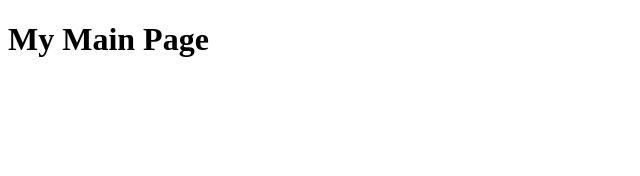
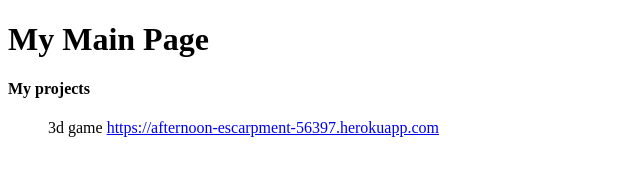
Before and after one commit to cailean-d/cailean-d.github.io, a plain HTML site: page index.html in a window 1280 px wide. Shown: the whole page, without its empty margins (0-640 px from the left). Drawn offline with Linux system fonts and the light colour scheme.

Commit message:
made some changes

```diff
--- a/index.html
+++ b/index.html
@@ -3,8 +3,18 @@
 <head>
 	<meta charset="UTF-8">
 	<title>Document</title>
+	<style>
+		ul{
+			list-style: none;
+			list-style-type: none;
+		}
+	</style>
 </head>
 <body>
 	<h1>My Main Page</h1>
+	<h4>My projects</h4>
+	<ul>
+		<li>3d game <a href="https://afternoon-escarpment-56397.herokuapp.com">https://afternoon-escarpment-56397.herokuapp.com</a></li>
+	</ul>
 </body>
 </html>
```
